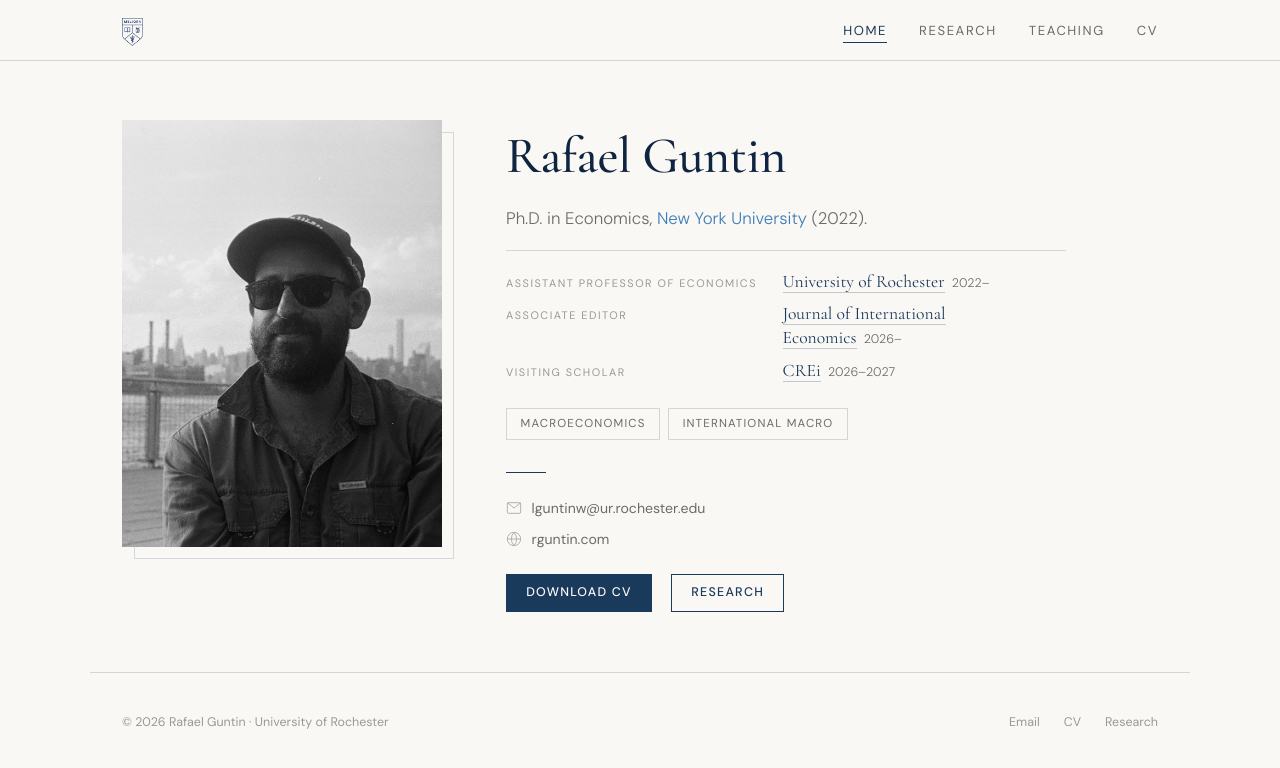
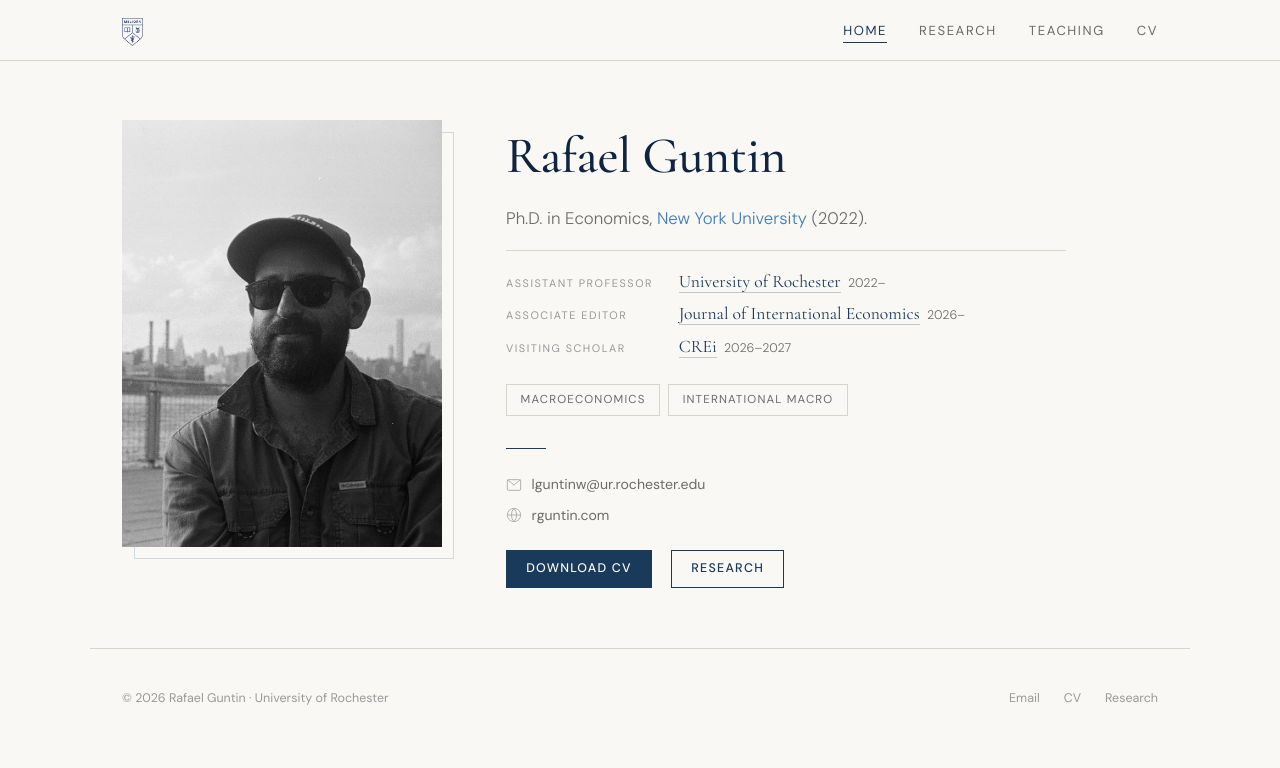
Before and after one commit to rafaguntin/rafaguntin.github.io, a Jekyll site: the page built from index.html, in a window 1280 px wide. Shown: the top 768 px of the page. Built offline with Jekyll 4.4.1, drawn with Linux system fonts in a browser that asks for light colours.

Commit message:
Update index.html

```diff
--- a/index.html
+++ b/index.html
@@ -569,7 +569,7 @@ layout: null
       </p>
 
       <div class="hero-roles fade-in d3">
-          <span class="role-label">Assistant Professor of Economics</span>
+          <span class="role-label">Assistant Professor</span>
         <span class="role-value">
            <a href="http://www.sas.rochester.edu/eco/index.html">University of Rochester</a><span class="role-year">2022&ndash;</span>
         </span>
```
